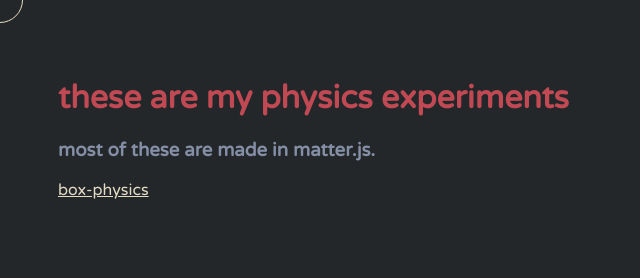
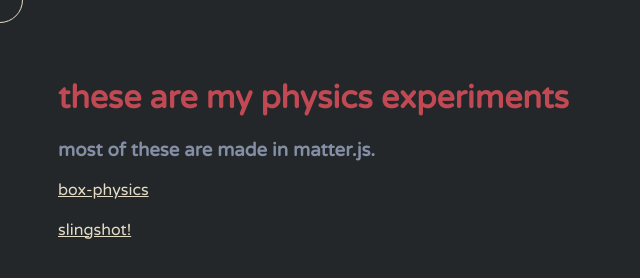
Before and after one commit to Mysiph/Mysiph.github.io, a plain HTML site: page physics.html in a window 1280 px wide. Shown: the whole page, without its empty margins (0-640 px from the left). Drawn offline with Linux system fonts and the light colour scheme.

Commit message:
Update physics.html

```diff
--- a/physics.html
+++ b/physics.html
@@ -50,6 +50,11 @@
     <a href="physicsJS/boxphysics.html" class="third" >box-physics</a>
     <br><br>
 
+    <a href="physicsJS/slingshot.html" class="third" >slingshot!</a>
+    <br><br>
+
+
+
     <div id="mouse-circle"></div>
     <script src="cursor.js"></script>
    <!--this is a comment-->
```
